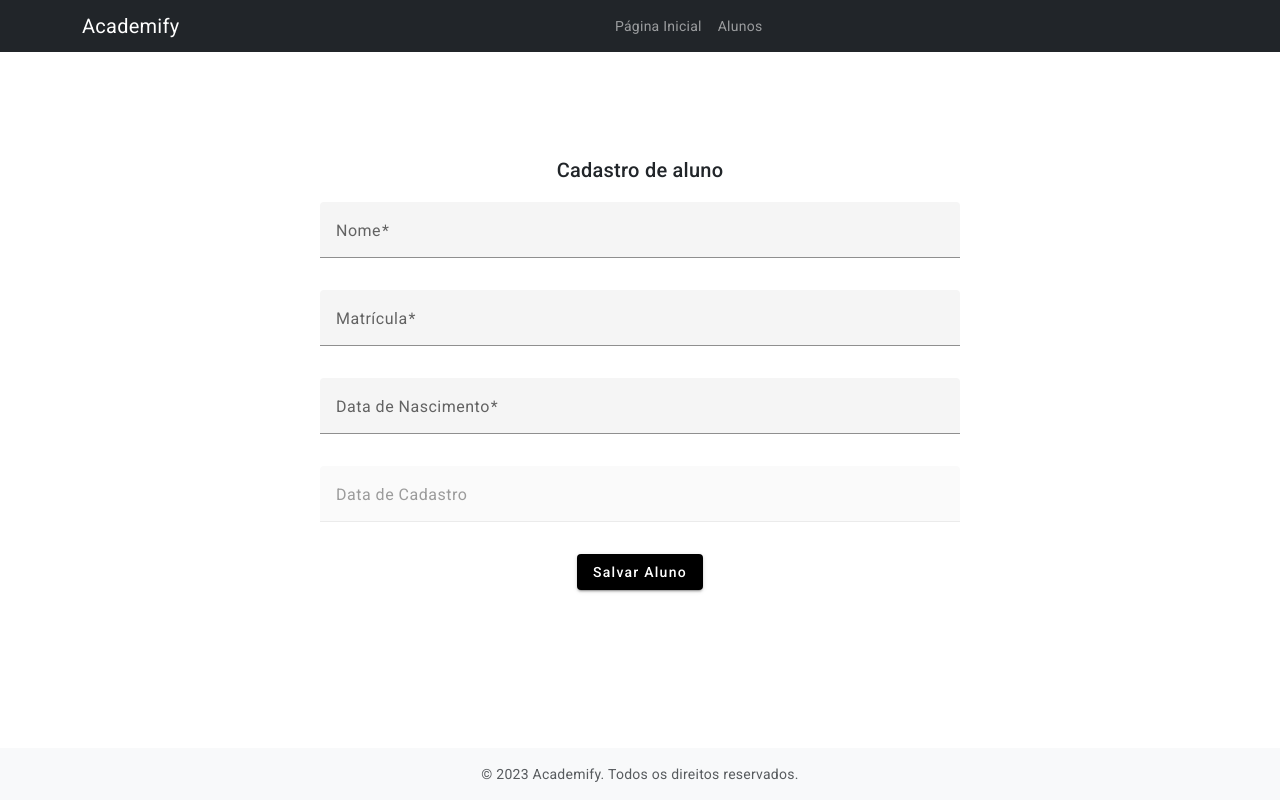
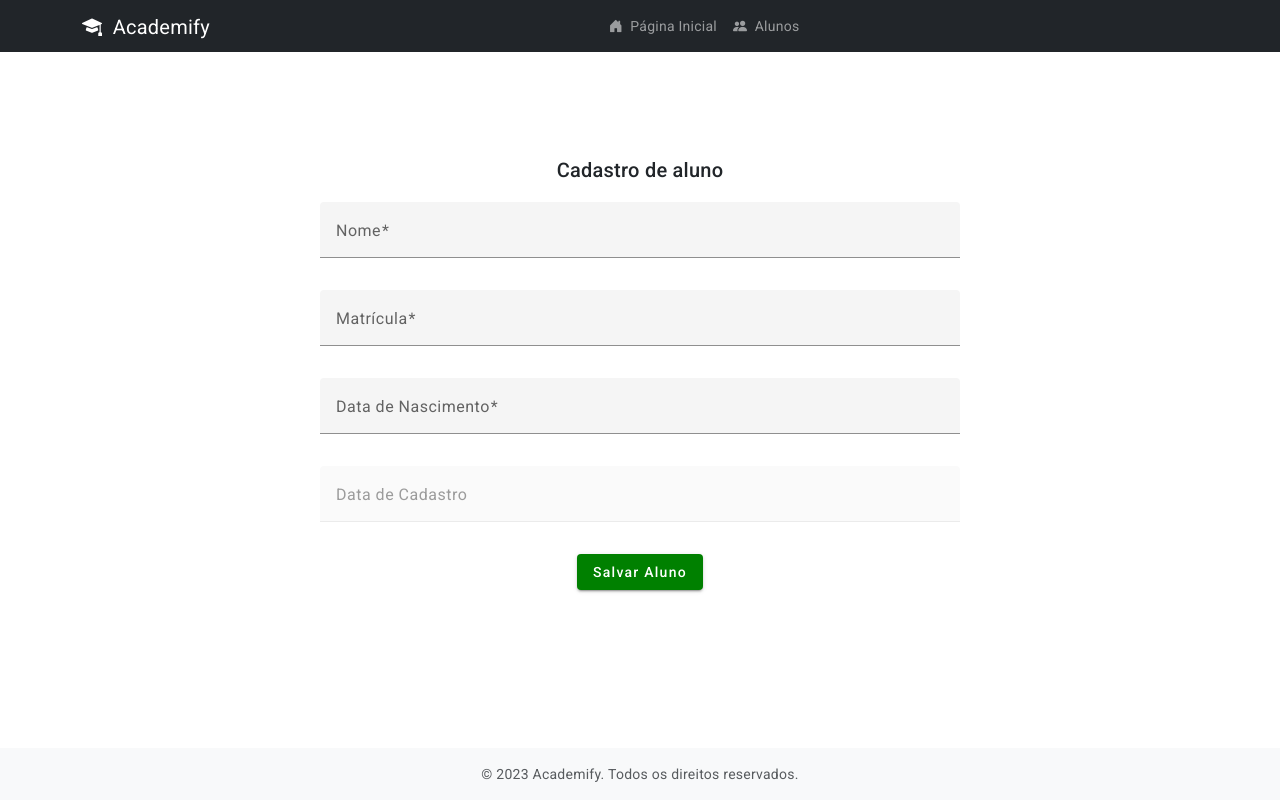
Before and after one commit to CarolinaCamposs/FrontAcademify, an Angular app: page /novo-aluno in a window 1280 px wide. Built offline with nearby package versions, Linux system fonts and the light colour scheme.

Commit message:
mudanças css e limpar cadastro

```diff
--- a/src/app/aluno-detalhes/aluno-detalhes.component.css
+++ b/src/app/aluno-detalhes/aluno-detalhes.component.css
@@ -6,10 +6,13 @@
 
 h2 {
   color: #080808;
+  text-align: center;
+  margin-top: 10px;
 }
 
 p {
   margin-bottom: 12px;
+  margin-left: 20px;
 }
 
 mat-dialog-actions {
@@ -19,15 +22,17 @@ mat-dialog-actions {
 }
 
 button {
-  background-color: #969292;
-  color: #ffffff;
+  background-color: #ff0000;
   padding: 12px 24px;
   border: none;
   cursor: pointer;
   border-radius: 4px;
+  margin: auto; /* Centraliza o botão horizontal e verticalmente */
+  display: block;
+  margin-top: 20px;
+
 }
 
 button:hover {
-  background-color: #808080;
-  color: #ffffff;
+  background-color: #f1d3d3;
 }
--- a/src/app/aluno-lista/aluno-lista.component.ts
+++ b/src/app/aluno-lista/aluno-lista.component.ts
@@ -35,19 +35,17 @@ export class AlunoListaComponent implements AfterViewInit {
     this.alunoService.listarAlunos().subscribe((alunos: Aluno[]) => {
       console.log('Dados recebidos:', alunos);
 
-
-      alunos.forEach(aluno => {
-        aluno.nascimento = new Date(aluno.nascimento);
-      });
       this.dataSource.data = alunos;
       this.dataSource.paginator = this.paginator;
       this.dataSource.sort = this.sort;
     });
   }
 
+
   abrirDetalhesAluno(aluno: Aluno): void {
     this.dialog.open(AlunoDetalhesComponent, {
-      width: '300px',
+      width: '500px',
+      height: '218px',
       data: aluno,
     });
   }
--- a/src/app/app-routing.module.ts
+++ b/src/app/app-routing.module.ts
@@ -11,7 +11,7 @@ const routes: Routes = [
    {path: 'home', component: HomeComponent},
    {path: 'aluno-lista', component: AlunoListaComponent},
    {path: 'novo-aluno', component: NovoAlunoComponent},
-   { path: 'editar-aluno/:id', component: EditarAlunoComponent},
+   { path: 'editaraluno/:id', component: EditarAlunoComponent},
    {path: 'aluno-detalhes', component: AlunoDetalhesComponent}
 
 
--- a/src/app/editar-aluno/editar-aluno.component.css
+++ b/src/app/editar-aluno/editar-aluno.component.css
@@ -11,6 +11,21 @@
   align-items: center;
 }
 
+button {
+  background-color: green !important;
+  color: #fff !important;
+}
 .center-button {
   margin-top: 20px;
 }
+
+
+button:hover {
+  background-color:#808080 !important;
+  color: #fff !important;
+}
+
+.form-field {
+  width: 300%;
+  margin-bottom: 10px;
+}
--- a/src/app/editar-aluno/editar-aluno.component.ts
+++ b/src/app/editar-aluno/editar-aluno.component.ts
@@ -6,7 +6,7 @@ import { Aluno } from '../aluno.model';
 import { format, parse } from 'date-fns';
 
 @Component({
-  selector: 'app-editaraluno',
+  selector: 'app-editar-aluno',
   templateUrl: './editar-aluno.component.html',
   styleUrls: ['./editar-aluno.component.css'],
 })
--- a/src/app/novo-aluno/novo-aluno.component.css
+++ b/src/app/novo-aluno/novo-aluno.component.css
@@ -12,11 +12,11 @@
 }
 
 button {
-  background-color: #000 !important;
+  background-color: green !important;
   color: #fff !important;
 }
 
 button:hover {
-  background-color: #272626 !important;
+  background-color:#808080 !important;
   color: #fff !important;
 }
--- a/src/app/novo-aluno/novo-aluno.component.ts
+++ b/src/app/novo-aluno/novo-aluno.component.ts
@@ -1,8 +1,7 @@
-import { Component, OnInit } from '@angular/core';
+import { Component, OnInit, ChangeDetectorRef } from '@angular/core';
 import { FormBuilder, FormGroup, Validators } from '@angular/forms';
 import { AlunoService } from '../aluno.service';
 import { MatSnackBar } from '@angular/material/snack-bar';
-
 
 @Component({
   selector: 'app-novo-aluno',
@@ -14,8 +13,12 @@ export class NovoAlunoComponent implements OnInit {
   erro: string | null = null;
   cadastroSucesso = false;
 
-  constructor(private formBuilder: FormBuilder, private alunoService: AlunoService, private snackBar: MatSnackBar
-) { }
+  constructor(
+    private formBuilder: FormBuilder,
+    private alunoService: AlunoService,
+    private snackBar: MatSnackBar,
+    private cdr: ChangeDetectorRef  // Adicione o ChangeDetectorRef como uma dependência
+  ) {}
 
   ngOnInit(): void {
     this.inicializarFormulario();
@@ -34,8 +37,6 @@ export class NovoAlunoComponent implements OnInit {
     if (this.alunoForm.valid) {
       const alunoData = this.alunoForm.value;
 
-      //  Verifica o comprimento do nome
-      // Formatar a data para o formato 'yyyy-MM-dd'
       const dataNascimentoFormatada = this.formatarData(alunoData.nascimento);
       alunoData.nascimento = dataNascimentoFormatada;
 
@@ -43,6 +44,9 @@ export class NovoAlunoComponent implements OnInit {
         (response: any) => {
           console.log('Aluno salvo com sucesso:', response);
           this.cadastroSucesso = true;
+
+          // Limpar os dados no formulário
+          this.alunoForm.reset();
         },
         (error: any) => {
           console.error('Erro ao salvar aluno:', error);
@@ -51,7 +55,6 @@ export class NovoAlunoComponent implements OnInit {
     }
   }
 
-  // Função para formatar a data para 'yyyy-MM-dd'
   formatarData(data: string): string {
     const partes = data.split('/');
     return `${partes[2]}-${partes[1]}-${partes[0]}`;
--- a/src/app/template/topo/topo.component.css
+++ b/src/app/template/topo/topo.component.css
@@ -22,4 +22,5 @@ nav {
 
 .navbar-toggler {
     margin-left: auto;
+
 }
--- a/src/app/template/topo/topo.component.html
+++ b/src/app/template/topo/topo.component.html
@@ -1,16 +1,23 @@
 <nav class="navbar navbar-expand-lg navbar-dark bg-dark">
     <div class="container">
-        <a class="navbar-brand" href="#">Academify</a>
+        <a class="navbar-brand" href="#">
+            <span class="bi bi-mortarboard-fill"></span>&nbsp;
+            Academify
+        </a>
         <button class="navbar-toggler" type="button" data-bs-toggle="collapse" data-bs-target="#navbarNav" aria-controls="navbarNav" aria-expanded="false" aria-label="Toggle navigation">
-            <span class="bi bi-award-fill"></span>
+            <span class="navbar-toggler-icon"></span>
         </button>
         <div class="collapse navbar-collapse" id="navbarNav">
             <ul class="navbar-nav">
                 <li class="nav-item">
-                    <a class="nav-link" href="home">Página Inicial</a>
+                    <a class="nav-link" href="home">
+                        <span class="bi bi-house-door-fill"></span>&nbsp; Página Inicial
+                    </a>
                 </li>
                 <li class="nav-item">
-                    <a class="nav-link" href="aluno-lista"> Alunos</a>
+                    <a class="nav-link" href="aluno-lista">
+                        <span class="bi bi-people-fill"></span>&nbsp; Alunos
+                    </a>
                 </li>
             </ul>
         </div>
```
Also changed, not shown: src/app/home/home.component.css (line endings or trailing spaces).
